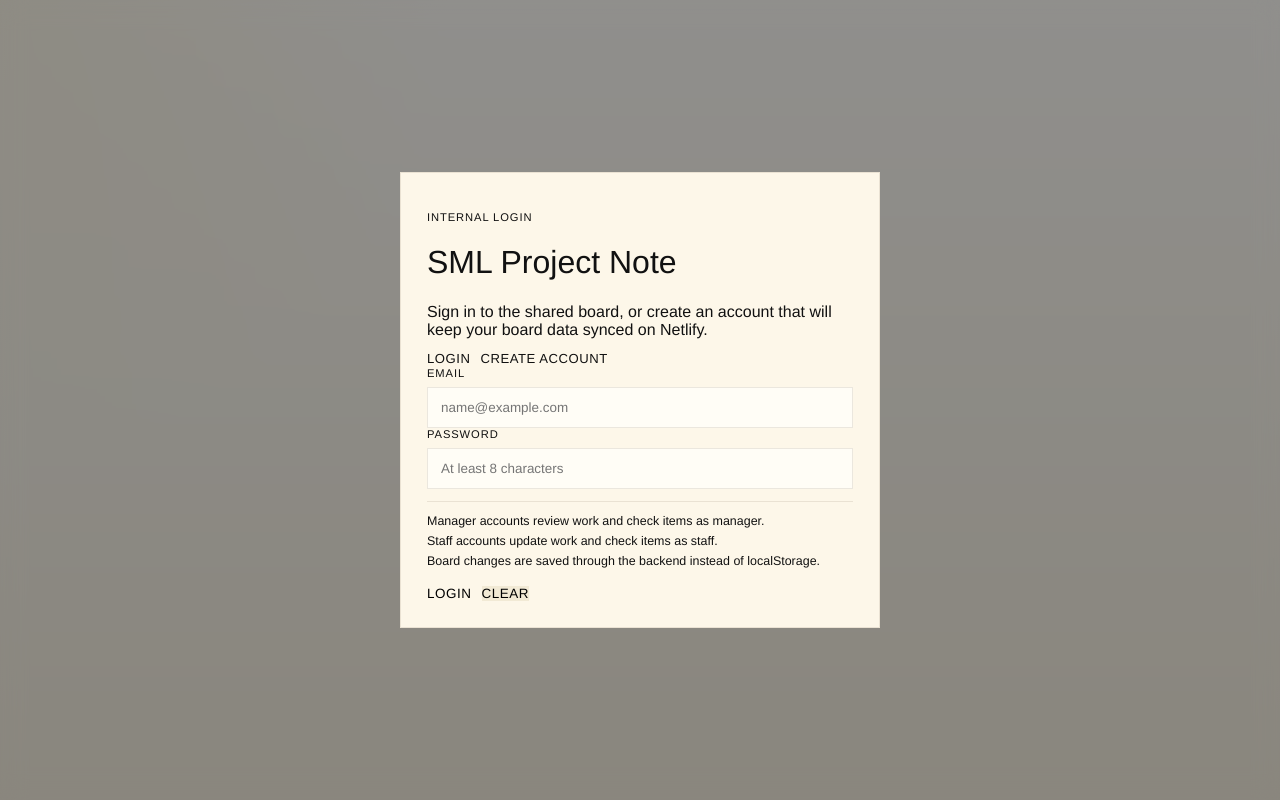
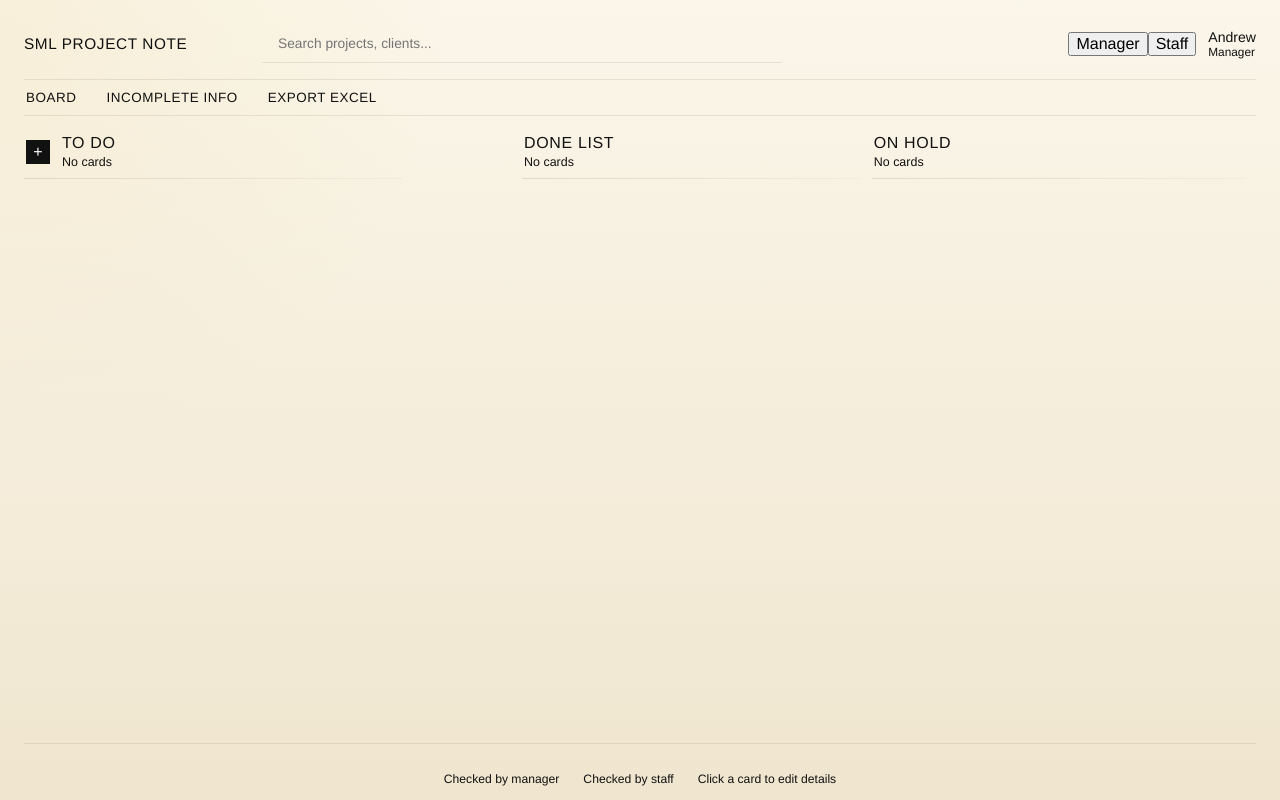
Before and after one commit to fitterhead/sml_tracker, a React (Create React App) app: page / in a window 1280 px wide. Built offline with nearby package versions, Linux system fonts and the light colour scheme.

Commit message:
Remove login flow from frontend

```diff
--- a/src/App.js
+++ b/src/App.js
@@ -452,163 +452,9 @@ function DeleteCardModal({ open, cardTitle, onConfirm, onCancel }) {
   );
 }
 
-function AuthLoadingGate() {
-  return (
-    <div className="login-gate">
-      <div className="login-card">
-        <p className="eyebrow">Loading</p>
-        <h1>SML Project Note</h1>
-        <p className="login-copy">
-          Restoring your session and loading the shared board.
-        </p>
-      </div>
-    </div>
-  );
-}
-
-function LoginGate() {
-  const register = useBoardStore((state) => state.register);
-  const login = useBoardStore((state) => state.login);
-  const clearAuthError = useBoardStore((state) => state.clearAuthError);
-  const isAuthenticating = useBoardStore((state) => state.isAuthenticating);
-  const authError = useBoardStore((state) => state.authError);
-  const [mode, setMode] = useState('login');
-  const [form, setForm] = useState({
-    name: '',
-    email: '',
-    password: '',
-    role: 'manager',
-  });
-
-  useEffect(() => {
-    clearAuthError();
-  }, [mode, clearAuthError]);
-
-  const submitAuth = async (event) => {
-    event.preventDefault();
-
-    if (mode === 'login') {
-      await login({
-        email: form.email,
-        password: form.password,
-      });
-      return;
-    }
-
-    await register(form);
-  };
-
-  return (
-    <div className="login-gate">
-      <form className="login-card" onSubmit={submitAuth}>
-        <p className="eyebrow">Internal Login</p>
-        <h1>SML Project Note</h1>
-        <p className="login-copy">
-          Sign in to the shared board, or create an account that will keep your
-          board data synced on Netlify.
-        </p>
-        <div className="auth-tabs">
-          <button
-            type="button"
-            className={mode === 'login' ? 'active' : ''}
-            onClick={() => setMode('login')}
-          >
-            Login
-          </button>
-          <button
-            type="button"
-            className={mode === 'register' ? 'active' : ''}
-            onClick={() => setMode('register')}
-          >
-            Create account
-          </button>
-        </div>
-        {mode === 'register' ? (
-          <label className="field">
-            <span>Name</span>
-            <input
-              value={form.name}
-              onChange={(event) =>
-                setForm((current) => ({ ...current, name: event.target.value }))
-              }
-              placeholder="Example: Andrew"
-            />
-          </label>
-        ) : null}
-        <label className="field">
-          <span>Email</span>
-          <input
-            type="email"
-            value={form.email}
-            onChange={(event) =>
-              setForm((current) => ({ ...current, email: event.target.value }))
-            }
-            placeholder="name@example.com"
-          />
-        </label>
-        <label className="field">
-          <span>Password</span>
-          <input
-            type="password"
-            value={form.password}
-            onChange={(event) =>
-              setForm((current) => ({ ...current, password: event.target.value }))
-            }
-            placeholder="At least 8 characters"
-          />
-        </label>
-        {mode === 'register' ? (
-          <label className="field">
-            <span>Role</span>
-            <select
-              value={form.role}
-              onChange={(event) =>
-                setForm((current) => ({ ...current, role: event.target.value }))
-              }
-            >
-              <option value="manager">Manager</option>
-              <option value="staff">Staff</option>
-            </select>
-          </label>
-        ) : null}
-        <div className="login-note">
-          <span>Manager accounts review work and check items as manager.</span>
-          <span>Staff accounts update work and check items as staff.</span>
-          <span>Board changes are saved through the backend instead of localStorage.</span>
-        </div>
-        {authError ? <p className="auth-status">{authError}</p> : null}
-        <div className="login-actions">
-          <button type="submit" disabled={isAuthenticating}>
-            {isAuthenticating
-              ? 'Working...'
-              : mode === 'login'
-                ? 'Login'
-                : 'Create account'}
-          </button>
-          <button
-            type="button"
-            className="secondary"
-            onClick={() =>
-              setForm({
-                name: '',
-                email: '',
-                password: '',
-                role: 'manager',
-              })
-            }
-            disabled={isAuthenticating}
-          >
-            Clear
-          </button>
-        </div>
-      </form>
-    </div>
-  );
-}
-
 function Header({ searchTerm, setSearchTerm }) {
   const currentUser = useBoardStore((state) => state.currentUser);
-  const logout = useBoardStore((state) => state.logout);
+  const setRole = useBoardStore((state) => state.setRole);
 
   return (
     <header className="app-header">
@@ -629,10 +475,26 @@ function Header({ searchTerm, setSearchTerm }) {
       </label>
 
       <div className="header-actions">
-        <button type="button" className="profile-chip" onClick={logout}>
+        <div className="role-toggle">
+          <button
+            type="button"
+            className={currentUser.role === 'manager' ? 'active' : ''}
+            onClick={() => setRole('manager')}
+          >
+            Manager
+          </button>
+          <button
+            type="button"
+            className={currentUser.role === 'staff' ? 'active' : ''}
+            onClick={() => setRole('staff')}
+          >
+            Staff
+          </button>
+        </div>
+        <div className="profile-chip">
           <span>{currentUser.name}</span>
           <small>{currentUser.role}</small>
-        </button>
+        </div>
       </div>
     </header>
   );
@@ -1870,12 +1732,6 @@ function App() {
   const bringToFront = useBoardStore((state) => state.bringToFront);
   const addChecklistItem = useBoardStore((state) => state.addChecklistItem);
   const toggleChecklistItem = useBoardStore((state) => state.toggleChecklistItem);
-  const initializeSession = useBoardStore((state) => state.initializeSession);
-  const isAuthenticated = useBoardStore(
-    (state) => state.currentUser.isAuthenticated
-  );
-  const authChecked = useBoardStore((state) => state.authChecked);
-  const syncError = useBoardStore((state) => state.syncError);
   const [searchTerm, setSearchTerm] = useState('');
   const [activeCardId, setActiveCardId] = useState(null);
   const [focusCardId, setFocusCardId] = useState(null);
@@ -1895,10 +1751,6 @@ function App() {
     assignedPerson: '',
     startDate: '',
   });
-
-  useEffect(() => {
-    void initializeSession();
-  }, [initializeSession]);
 
   const sensors = useSensors(
     useSensor(PointerSensor, {
@@ -2092,21 +1944,12 @@ function App() {
     setShowExportConfig(false);
   };
 
-  if (!authChecked) {
-    return <AuthLoadingGate />;
-  }
-
-  if (!isAuthenticated) {
-    return <LoginGate />;
-  }
-
   return (
     <div className="app-shell">
       <Header
         searchTerm={searchTerm}
         setSearchTerm={setSearchTerm}
       />
-      {syncError ? <div className="sync-banner">{syncError}</div> : null}
       <div className="view-switcher">
         <button
           type="button"
--- a/src/store/useBoardStore.js
+++ b/src/store/useBoardStore.js
@@ -1,16 +1,9 @@
 import { create } from 'zustand';
 import { createJSONStorage, persist } from 'zustand/middleware';
-import {
-  fetchSession,
-  loginRequest,
-  registerRequest,
-  saveBoardRequest,
-} from '../lib/apiClient';
 
 const ACTIVE = 'active';
 const DONE = 'done';
 const HOLD = 'hold';
-const AUTH_STORAGE_KEY = 'tracker-card-auth';
 
 const createId = () => {
   if (typeof window !== 'undefined' && window.crypto?.randomUUID) {
@@ -46,14 +39,6 @@ export const createSeedCards = () => [
     checklist: [createChecklistItem('Add checklist item', 'manager')],
   },
 ];
-
-const getDefaultUser = () => ({
-  id: '',
-  name: '',
-  email: '',
-  role: 'manager',
-  isAuthenticated: false,
-});
 
 const getHighestOrder = (cards) =>
   cards.reduce((max, card) => Math.max(max, card.order ?? 0), 0);
@@ -98,170 +83,39 @@ const bumpCardOrder = (cards, cardId) => {
   );
 };
 
-const normalizeCards = (cards) => {
-  if (!Array.isArray(cards) || cards.length === 0) {
-    return createSeedCards();
-  }
-
-  return cards.map((card, index) => ({
-    id: card.id || createId(),
-    taskName: card.taskName || '',
-    jobName: card.jobName || '',
-    assignedPerson: card.assignedPerson || '',
-    startDate: card.startDate || '',
-    lane: card.lane || ACTIVE,
-    priority: card.priority ?? 0,
-    order: card.order ?? index + 1,
-    checklist: Array.isArray(card.checklist) && card.checklist.length > 0
-      ? card.checklist.map((item) => ({
-          id: item.id || createId(),
-          text: item.text || '',
-          checked: Boolean(item.checked),
-          checkedBy: item.checkedBy || null,
-          createdAt: item.createdAt || new Date().toISOString(),
-          completedAt: item.completedAt || '',
-          context: item.context || '',
-          contextHistory: Array.isArray(item.contextHistory)
-            ? item.contextHistory
-            : [],
-          createdBy: item.createdBy || 'manager',
-        }))
-      : [createChecklistItem('Add checklist item', 'manager')],
-  }));
-};
-
-const setAuthenticatedState = (session, set) => {
-  set({
-    authToken: session.token,
+export const useBoardStore = create(
+  persist(
+    (set, get) => ({
+      cards: createSeedCards(),
       currentUser: {
-      ...session.user,
+        name: 'Andrew',
+        role: 'manager',
         isAuthenticated: true,
       },
-    cards: normalizeCards(session.board?.cards),
-    authChecked: true,
-    isAuthenticating: false,
-    authError: '',
-    syncError: '',
-  });
-};
-
-export const useBoardStore = create(
-  persist(
-    (set, get) => {
-      const syncCards = async (cards) => {
-        const token = get().authToken;
-        if (!token) {
-          return;
-        }
-
-        set({ isSyncing: true, syncError: '' });
-
-        try {
-          await saveBoardRequest(token, cards);
-          set({ isSyncing: false, syncError: '' });
-        } catch (error) {
-          set({
-            isSyncing: false,
-            syncError: error.message || 'Could not save board changes.',
-          });
-        }
-      };
-
-      const applyCardsUpdate = (updater) => {
-        const nextCards = normalizeCards(updater(get().cards));
-        set({ cards: nextCards, syncError: '' });
-        void syncCards(nextCards);
-      };
+      setRole(role) {
+        set((state) => ({
+          currentUser: {
+            ...state.currentUser,
+            role,
+          },
+        }));
+      },
+      bringToFront(cardId) {
+        set((state) => ({
+          cards: bumpCardOrder(state.cards, cardId),
+        }));
+      },
+      createCard(initialValues = {}) {
+        set((state) => {
+          const highestOrder = getHighestOrder(state.cards) + 1;
+          const userRole = state.currentUser.role;
+          const nextNumber = state.cards.length + 1;
+          const taskName = initialValues.taskName?.trim() || `Project ${nextNumber}`;
+          const jobName = initialValues.jobName?.trim() || `Client ${nextNumber}`;
 
           return {
-        cards: createSeedCards(),
-        currentUser: getDefaultUser(),
-        authToken: '',
-        authChecked: false,
-        isAuthenticating: false,
-        isSyncing: false,
-        authError: '',
-        syncError: '',
-        async initializeSession() {
-          const token = get().authToken;
-
-          if (!token) {
-            set({ authChecked: true });
-            return;
-          }
-
-          set({ isAuthenticating: true, authError: '' });
-
-          try {
-            const session = await fetchSession(token);
-            setAuthenticatedState(session, set);
-          } catch (error) {
-            set({
-              authToken: '',
-              currentUser: getDefaultUser(),
-              cards: createSeedCards(),
-              authChecked: true,
-              isAuthenticating: false,
-              authError: error.message || 'Session expired. Please log in again.',
-            });
-          }
-        },
-        async login(credentials) {
-          set({ isAuthenticating: true, authError: '' });
-
-          try {
-            const session = await loginRequest(credentials);
-            setAuthenticatedState(session, set);
-          } catch (error) {
-            set({
-              isAuthenticating: false,
-              authError: error.message || 'Unable to log in.',
-            });
-          }
-        },
-        async register(profile) {
-          set({ isAuthenticating: true, authError: '' });
-
-          try {
-            const session = await registerRequest(profile);
-            setAuthenticatedState(session, set);
-          } catch (error) {
-            set({
-              isAuthenticating: false,
-              authError: error.message || 'Unable to create account.',
-            });
-          }
-        },
-        logout() {
-          set({
-            authToken: '',
-            currentUser: getDefaultUser(),
-            cards: createSeedCards(),
-            authChecked: true,
-            isAuthenticating: false,
-            isSyncing: false,
-            authError: '',
-            syncError: '',
-          });
-        },
-        clearAuthError() {
-          set({ authError: '' });
-        },
-        bringToFront(cardId) {
-          applyCardsUpdate((cards) => bumpCardOrder(cards, cardId));
-        },
-        createCard(initialValues = {}) {
-          applyCardsUpdate((cards) => {
-            const highestOrder = getHighestOrder(cards) + 1;
-            const userRole = get().currentUser.role;
-            const nextNumber = cards.length + 1;
-            const taskName =
-              initialValues.taskName?.trim() || `Project ${nextNumber}`;
-            const jobName =
-              initialValues.jobName?.trim() || `Client ${nextNumber}`;
-
-            return [
-              ...cards,
+            cards: [
+              ...state.cards,
               {
                 id: createId(),
                 taskName,
@@ -275,12 +129,13 @@ export const useBoardStore = create(
                   createChecklistItem('Add first checklist item', userRole),
                 ],
               },
-            ];
+            ],
+          };
         });
       },
       updateCard(cardId, updates) {
-          applyCardsUpdate((cards) =>
-            cards.map((card) => {
+        set((state) => ({
+          cards: state.cards.map((card) => {
             if (card.id !== cardId) {
               return card;
             }
@@ -292,15 +147,21 @@ export const useBoardStore = create(
             }
 
             return nextCard;
-            })
-          );
+          }),
+        }));
       },
       deleteCard(cardId) {
-          applyCardsUpdate((cards) => cards.filter((card) => card.id !== cardId));
+        set((state) => {
+          const nextCards = state.cards.filter((card) => card.id !== cardId);
+
+          return {
+            cards: nextCards.length > 0 ? nextCards : createSeedCards(),
+          };
+        });
       },
       addChecklistItem(cardId, input = '') {
-          applyCardsUpdate((cards) =>
-            cards.map((card) =>
+        set((state) => ({
+          cards: state.cards.map((card) =>
             card.id === cardId
               ? (() => {
                   const nextInput =
@@ -321,7 +182,7 @@ export const useBoardStore = create(
                       ...card.checklist,
                       createChecklistItem(
                         nextInput.text || 'New checklist item',
-                          get().currentUser.role,
+                        state.currentUser.role,
                         {
                           context: nextInput.context.trim(),
                         }
@@ -330,13 +191,17 @@ export const useBoardStore = create(
                   };
                 })()
               : card
-            )
-          );
+          ),
+        }));
       },
       toggleChecklistItem(cardId, itemId, context = '') {
-          applyCardsUpdate((cards) =>
-            cards.map((card) => {
-              if (card.id !== cardId || card.lane === HOLD) {
+        set((state) => ({
+          cards: state.cards.map((card) => {
+            if (card.id !== cardId) {
+              return card;
+            }
+
+            if (card.lane === HOLD) {
               return card;
             }
 
@@ -367,7 +232,7 @@ export const useBoardStore = create(
               return {
                 ...item,
                 checked: nextChecked,
-                  checkedBy: nextChecked ? get().currentUser.role : null,
+                checkedBy: nextChecked ? state.currentUser.role : null,
                 completedAt: nextChecked ? new Date().toISOString() : '',
                 context: context.trim(),
                 contextHistory: nextHistory,
@@ -381,12 +246,12 @@ export const useBoardStore = create(
             }
 
             return nextCard;
-            })
-          );
+          }),
+        }));
       },
       moveCard(cardId, targetLane) {
-          applyCardsUpdate((cards) =>
-            cards.map((card) => {
+        set((state) => ({
+          cards: state.cards.map((card) => {
             if (card.id !== cardId) {
               return card;
             }
@@ -397,22 +262,22 @@ export const useBoardStore = create(
                 : true;
 
             return validTarget ? { ...card, lane: targetLane } : card;
-            })
-          );
+          }),
+        }));
       },
       resetBoard() {
-          const nextCards = createSeedCards();
-          set({ cards: nextCards, syncError: '' });
-          void syncCards(nextCards);
+        set(() => ({
+          cards: createSeedCards(),
+        }));
       },
-      };
-    },
+    }),
     {
-      name: AUTH_STORAGE_KEY,
+      name: 'tracker-card-board',
       version: 1,
       storage: createJSONStorage(() => localStorage),
       partialize: (state) => ({
-        authToken: state.authToken,
+        cards: state.cards,
+        currentUser: state.currentUser,
       }),
     }
   )
```
Also changed, not shown: 1 other file (tests, documents, lock files or other folders). Lines whose indentation alone changed are shown as unchanged.
